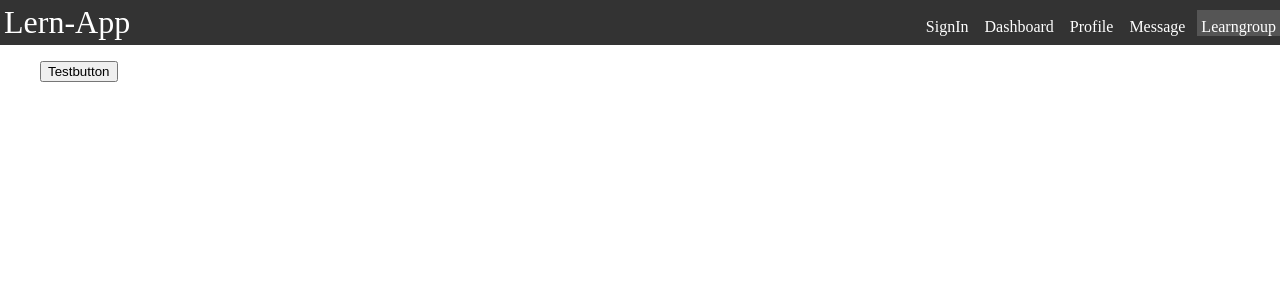
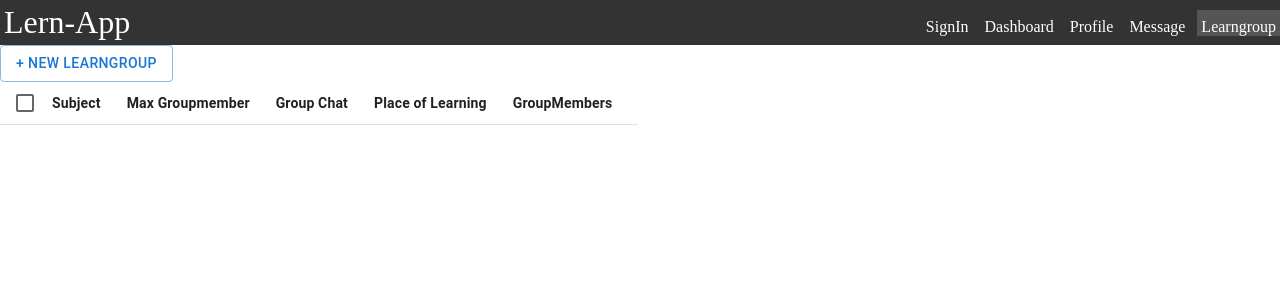
Before and after one commit to LernAppGruppe6/LernApp, a React (Create React App) app in the folder frontend/lern-app/: page /learngroup in a window 1280 px wide. Shown: the top 300 px of the page. Built offline with nearby package versions, Linux system fonts and the light colour scheme.

Commit message:
Create Component: LearnGroup

```diff
--- a/frontend/lern-app/src/pages/LernGroup.js
+++ b/frontend/lern-app/src/pages/LernGroup.js
@@ -1,7 +1,102 @@
-export default function Learngroup () {
-  return (
+import * as React from 'react';
+import PropTypes from 'prop-types';
+import Box from '@mui/material/Box';
+import TableCell from '@mui/material/TableCell';
+import TableHead from '@mui/material/TableHead';
+import TableRow from '@mui/material/TableRow';
+import TableSortLabel from '@mui/material/TableSortLabel';
+import Checkbox from '@mui/material/Checkbox';
+import { visuallyHidden } from '@mui/utils';
+import Button from '@mui/material/Button';
 
 
-  <ul><button onClick={Learngroup}>Testbutton</button></ul>
-  )
-  }
+const headCells = [
+    {
+        id: 'subject',
+        numeric: false,
+        disablePadding: true,
+        label: 'Subject',
+    },
+    {
+        id: 'max group_member',
+        numeric: false,
+        disablePadding: true,
+        label: 'Max Groupmember',
+    },
+    {
+        id: 'group chat',
+        numeric: false,
+        disablePadding: true,
+        label: 'Group Chat',
+    },
+    {
+        id: 'place_learning',
+        numeric: false,
+        disablePadding: true,
+        label: 'Place of Learning',
+    },
+    {
+        id: 'groupmembers',
+        numeric: false,
+        disablePadding: true,
+        label: 'GroupMembers',
+    },
+];
+
+export default function LearnGroup(props) {
+    const { onSelectAllClick, order, orderBy, numSelected, rowCount, onRequestSort } = props;
+    const createSortHandler = (property) => (event) => {
+        event.preventDefault();
+        onRequestSort(event, property);
+    };
+
+  return (
+    <>
+
+    <Button variant="outlined">+ New Learngroup</Button>
+
+    <TableHead>
+      <TableRow>
+          <TableCell padding="checkbox">
+            <Checkbox
+              color="primary"
+              indeterminate={numSelected > 0 && numSelected < rowCount}
+              checked={rowCount > 0 && numSelected === rowCount}
+              onChange={onSelectAllClick}
+              >
+            </Checkbox>
+          </TableCell>
+          {headCells.map((headCell) => (
+          <TableCell
+            key={headCell.id}
+            align='left'
+            padding={headCell.disablePadding ? 'none' : 'normal'}
+            sortDirection={orderBy === headCell.id ? order : false}>
+              <TableSortLabel
+                active={orderBy === headCell.id}
+                direction={orderBy === headCell.id ? order : 'asc'}
+                onClick={createSortHandler(headCell.id)}
+                sx={{fontWeight: "bold"}}>
+                  {headCell.label}
+                  {orderBy === headCell.id ? (
+                    <Box component="span" sx={visuallyHidden}>
+                      {order === 'desc' ? 'sorted descending' : 'sorted ascending'}
+                    </Box>
+                  ) : null}
+              </TableSortLabel>
+          </TableCell>
+        ))}
+      </TableRow>
+    </TableHead>
+    </>
+  );
+}
+
+LearnGroup.propTypes = {
+    numSelected: PropTypes.number.isRequired,
+    onRequestSort: PropTypes.func.isRequired,
+    onSelectAllClick: PropTypes.func.isRequired,
+    order: PropTypes.oneOf(['asc', 'desc']).isRequired,
+    orderBy: PropTypes.string.isRequired,
+    rowCount: PropTypes.number.isRequired,
+};
```
